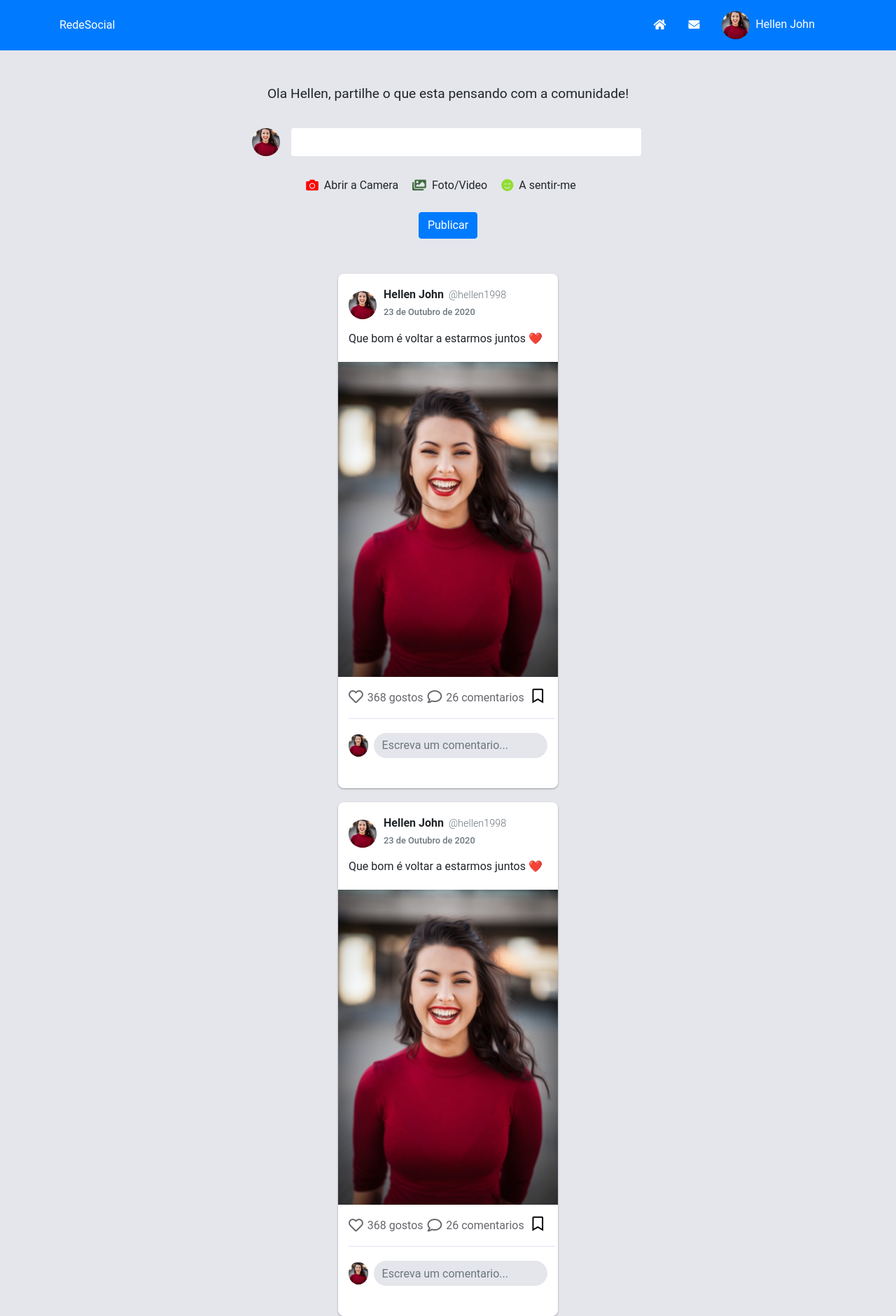
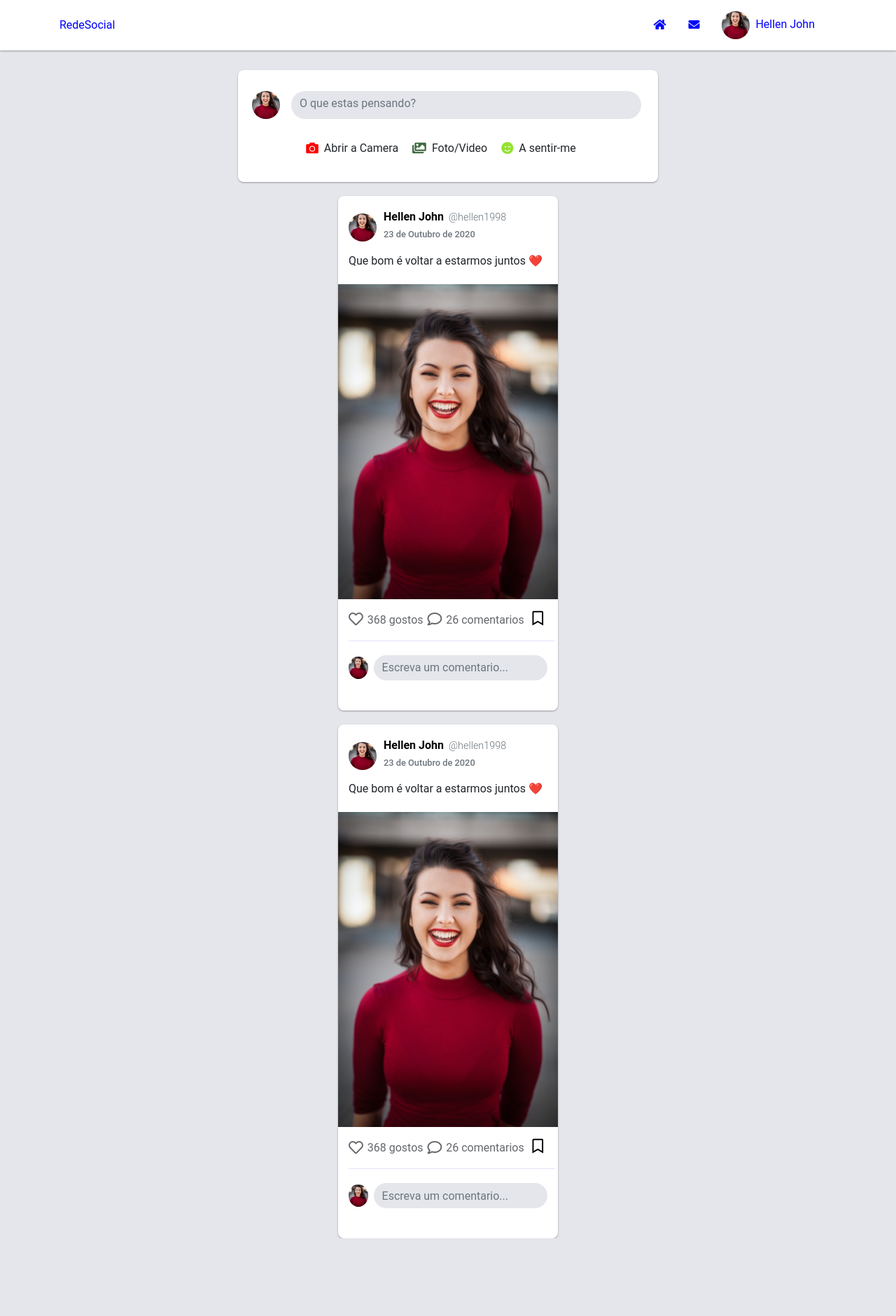
Before and after one commit to viageiro97/Redesocial-Vanilla-PHP, a PHP site: page /view/index.html in a window 1280 px wide. Shown: the whole page at 70% size. After the commit the page ends 1769 px from the top, so only its background shows below. Run offline with PHP 8.4, Linux system fonts and the light colour scheme.

Commit message:
Versao Melhorada do Feed

```diff
--- a/assets/css/_header.scss
+++ b/assets/css/_header.scss
@@ -1,6 +1,12 @@
 header{
+    position: fixed;
+    top: 0;
+    z-index: 3000;
+    width: 100%;
+    background: white;
+    box-shadow: $sombra1;
     a{
-        color: white;
+        color:blue;
         &:hover{
             color: black;
             text-decoration: none;
--- a/assets/css/_newpostarea.scss
+++ b/assets/css/_newpostarea.scss
@@ -5,13 +5,22 @@
     border-radius: 50%;
 }
 .novo-post{
-    padding-top: 50px;
+    h1{
+        color: #050505;
+        font-weight: bold;
+        margin-bottom: 25px;
+        font-size: 1.3rem;
+    }
+    padding-top: 100px;
     .container{
         display: flex;
         flex-direction: column;
         align-items: center;
     }
     .conteudo{
+        border-radius: 8px;
+        box-shadow: $sombra1;
+        background: white;
         display: flex;
         flex-direction: column;
         justify-content: center;
@@ -25,6 +34,8 @@
         padding: 10px;
         display: flex;
         textarea{
+            background: #e4e6eb;
+            border-radius: 30px;
             border: none;
             resize: none;
             max-width: 500px;
@@ -77,7 +88,4 @@
             width: 500px;
         }
     }
-    .publicarbtn{
-        margin: 10px auto;
-    }
 }
--- a/assets/css/_postagem.scss
+++ b/assets/css/_postagem.scss
@@ -137,7 +137,7 @@
 }
 .post{
     margin-top: 20px;
-    max-width: 550px;
+    max-width: 600px;
     background: white;
     padding-top: 15px;
     padding-bottom: 8px;
--- a/assets/css/main.css
+++ b/assets/css/main.css
@@ -1,5 +1,15 @@
+header {
+  position: fixed;
+  top: 0;
+  z-index: 3000;
+  width: 100%;
+  background: white;
+  -webkit-box-shadow: 0 1px 3px rgba(0, 0, 0, 0.12), 0 1px 2px rgba(0, 0, 0, 0.24);
+          box-shadow: 0 1px 3px rgba(0, 0, 0, 0.12), 0 1px 2px rgba(0, 0, 0, 0.24);
+}
+
 header a {
-  color: white;
+  color: blue;
 }
 
 header a:hover {
@@ -24,7 +34,14 @@ header img {
 }
 
 .novo-post {
-  padding-top: 50px;
+  padding-top: 100px;
+}
+
+.novo-post h1 {
+  color: #050505;
+  font-weight: bold;
+  margin-bottom: 25px;
+  font-size: 1.3rem;
 }
 
 .novo-post .container {
@@ -41,6 +58,10 @@ header img {
 }
 
 .novo-post .conteudo {
+  border-radius: 8px;
+  -webkit-box-shadow: 0 1px 3px rgba(0, 0, 0, 0.12), 0 1px 2px rgba(0, 0, 0, 0.24);
+          box-shadow: 0 1px 3px rgba(0, 0, 0, 0.12), 0 1px 2px rgba(0, 0, 0, 0.24);
+  background: white;
   display: -webkit-box;
   display: -ms-flexbox;
   display: flex;
@@ -65,6 +86,8 @@ header img {
 }
 
 .novo-post .topo textarea {
+  background: #e4e6eb;
+  border-radius: 30px;
   border: none;
   resize: none;
   max-width: 500px;
@@ -134,10 +157,6 @@ header img {
      object-fit: cover;
   height: 450px;
   width: 500px;
-}
-
-.novo-post .publicarbtn {
-  margin: 10px auto;
 }
 
 .postagem .container {
@@ -328,7 +347,7 @@ header img {
 
 .post {
   margin-top: 20px;
-  max-width: 550px;
+  max-width: 600px;
   background: white;
   padding-top: 15px;
   padding-bottom: 8px;
@@ -352,9 +371,11 @@ body {
 h1 {
   font-size: 1.2rem;
   font-weight: 400;
+  color: #050505;
 }
 
 h2 {
   font-size: 1.5rem;
+  color: #050505;
 }
 /*# sourceMappingURL=main.css.map */
--- a/assets/css/main.scss
+++ b/assets/css/main.scss
@@ -16,8 +16,10 @@ body{
 h1{
     font-size: 1.2rem;
     font-weight: 400;
+    color: #050505;
 }
 
 h2{
     font-size: 1.5rem;
+    color: #050505;
 }
--- a/view/index.html
+++ b/view/index.html
@@ -5,12 +5,12 @@
     <meta name="viewport" content="width=device-width, initial-scale=1.0">
     <link rel="stylesheet" href="https://stackpath.bootstrapcdn.com/bootstrap/4.3.1/css/bootstrap.min.css" integrity="sha384-ggOyR0iXCbMQv3Xipma34MD+dH/1fQ784/j6cY/iJTQUOhcWr7x9JvoRxT2MZw1T" crossorigin="anonymous">
     <link rel="stylesheet" href="https://cdnjs.cloudflare.com/ajax/libs/font-awesome/5.15.1/css/all.min.css" integrity="sha512-+4zCK9k+qNFUR5X+cKL9EIR+ZOhtIloNl9GIKS57V1MyNsYpYcUrUeQc9vNfzsWfV28IaLL3i96P9sdNyeRssA==" crossorigin="anonymous" />
-    <link rel="stylesheet" href="/assets/css/main.css">
+    <link rel="stylesheet" href="../assets/css/main.css">
 
     <title>RedeSocialMoz</title>
 </head>
 <body>
-    <header class="bg-primary">
+    <header>
         <!--NAVBAR-->
         <div class="container d-flex align-items-center">
             <a href="index.html">RedeSocial</a>
@@ -31,11 +31,10 @@
     </header>
     <section class="novo-post">
         <div class="container">
-            <h1 class="text-center">Ola Hellen, partilhe o que esta pensando com a comunidade! </h1>
             <div class="conteudo">
                     <div class="topo">
                     <img class="imagemredonda mr-3" src="../assets/img/profile.jpg" alt="" srcset="">
-                    <textarea class="form-control"></textarea>
+                    <textarea placeholder="O que estas pensando?" class="form-control"></textarea>
                     </div>
                     <div class="baixo d-flex">
                         <input type="file" id="avatar" name="avatar" accept="image/png, image/jpeg">
@@ -61,7 +60,6 @@
                     <div class="fotocarregada">
                         <img src="../assets/img/profile.jpg" alt="" srcset="">
                     </div>
-                    <button class="publicarbtn btn btn-primary">Publicar</button>
             </div>
         </div>
     </section>
```
Also changed, not shown: 1 other file.
